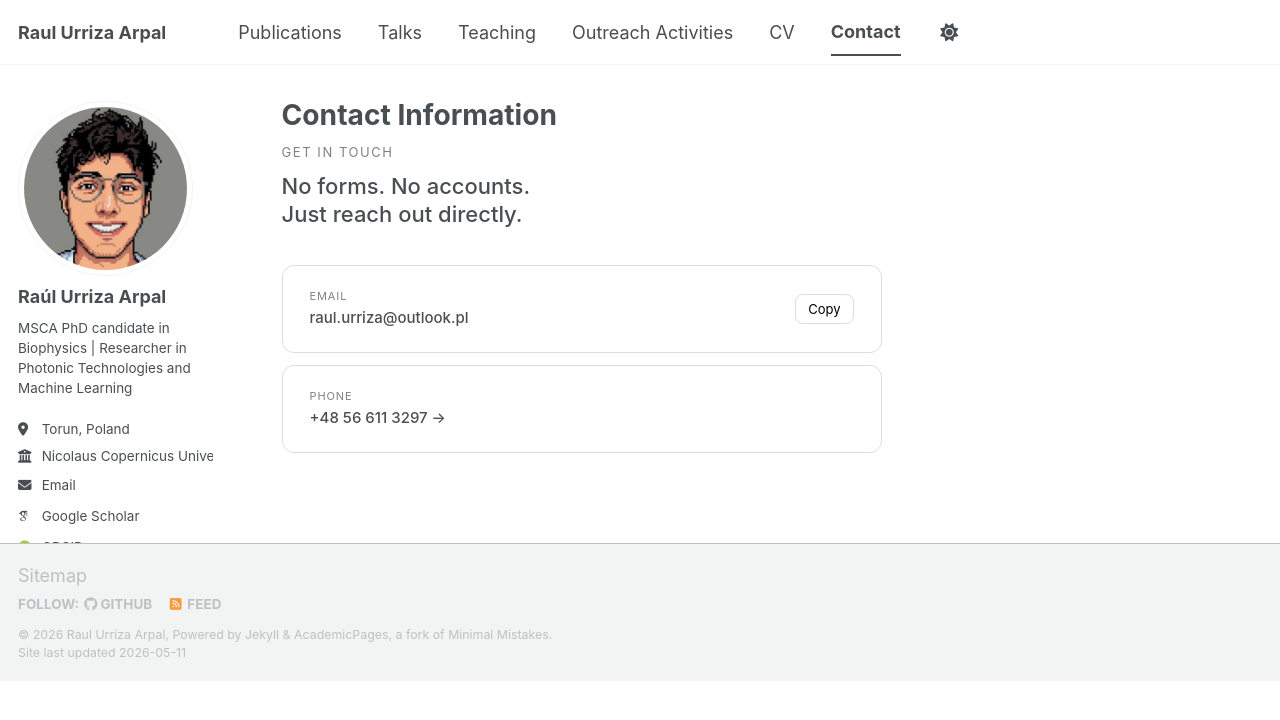
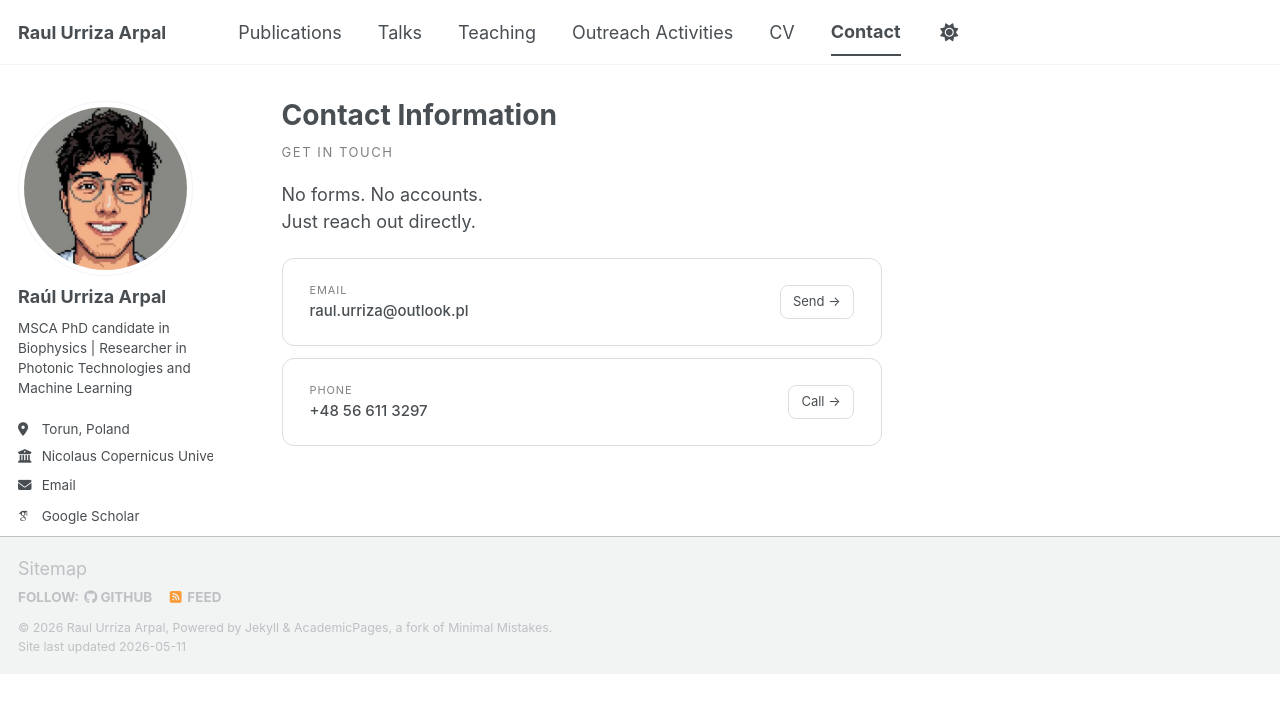
Before and after one commit to RaulUrriza/raulurriza.github.io, a Jekyll site: the page built from _pages/contact.html, in a window 1280 px wide. Shown: the top 720 px of the page. Built offline with Jekyll 4.4.1, drawn with Linux system fonts in a browser that asks for light colours; some web fonts are replaced; a script bundle is joined from its source files by our own code; library files that are not in the unit come from our copies.

Commit message:
Update contact.html

```diff
--- a/_pages/contact.html
+++ b/_pages/contact.html
@@ -6,32 +6,33 @@ author_profile: true
 ---
 
 <p style="font-size:13px; letter-spacing:0.12em; color:gray; text-transform:uppercase; margin:0 0 0.5rem;">Get in touch</p>
-<p style="font-size:22px; font-weight:500; margin:0 0 2rem; line-height:1.3;">No forms. No accounts.<br>Just reach out directly.</p>
+<p>No forms. No accounts.<br>Just reach out directly.</p>
 
 <div style="display:flex; flex-direction:column; gap:12px; max-width:600px;">
 
-  <!-- Email card with copy button -->
+  <!-- Email card -->
+  <a href="mailto:raul.urriza@outlook.pl" style="text-decoration:none; color:inherit;">
     <div style="border:1px solid #ddd; border-radius:12px; padding:1.25rem 1.5rem;">
       <div style="display:flex; align-items:center; justify-content:space-between;">
         <div>
           <p style="font-size:11px; color:gray; margin:0 0 2px; text-transform:uppercase; letter-spacing:0.08em;">Email</p>
           <p style="font-size:15px; font-weight:500; margin:0;">raul.urriza@outlook.pl</p>
         </div>
-      <button onclick="
-        navigator.clipboard.writeText('raul.urriza+emailbox@outlook.pl');
-        this.textContent='✓ Copied!';
-        setTimeout(() => this.textContent='Copy', 2000);
-      " style="font-size:13px; padding:6px 12px; border:1px solid #ddd; border-radius:8px; background:white; cursor:pointer;">
-        Copy
-      </button>
+        <span style="font-size:13px; padding:6px 12px; border:1px solid #ddd; border-radius:8px;">Send →</span>
       </div>
     </div>
+  </a>
 
-  <!-- Phone card with click-to-call -->
+  <!-- Phone card -->
   <a href="tel:+48566113297" style="text-decoration:none; color:inherit;">
     <div style="border:1px solid #ddd; border-radius:12px; padding:1.25rem 1.5rem;">
+      <div style="display:flex; align-items:center; justify-content:space-between;">
+        <div>
           <p style="font-size:11px; color:gray; margin:0 0 2px; text-transform:uppercase; letter-spacing:0.08em;">Phone</p>
-      <p style="font-size:15px; font-weight:500; margin:0;">+48 56 611 3297 →</p>
+          <p style="font-size:15px; font-weight:500; margin:0;">+48 56 611 3297</p>
+        </div>
+        <span style="font-size:13px; padding:6px 12px; border:1px solid #ddd; border-radius:8px;">Call →</span>
+      </div>
     </div>
   </a>
 
```
Lines whose indentation alone changed are shown as unchanged.
